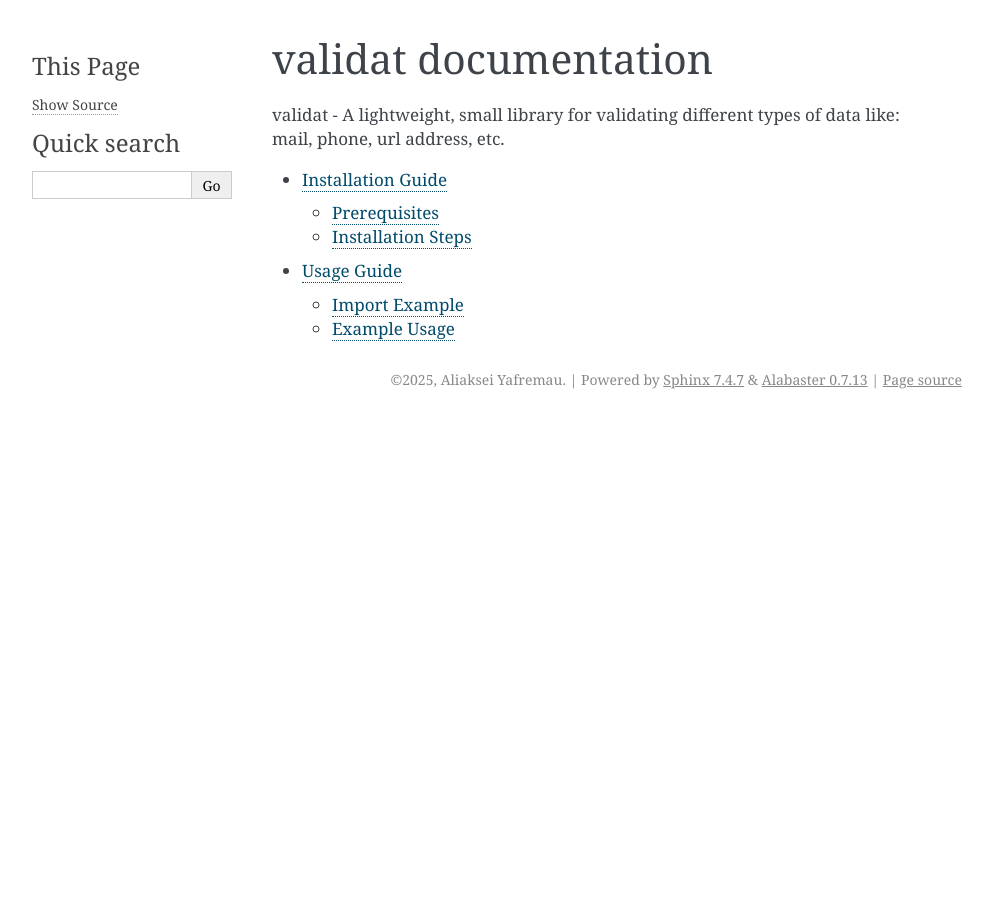
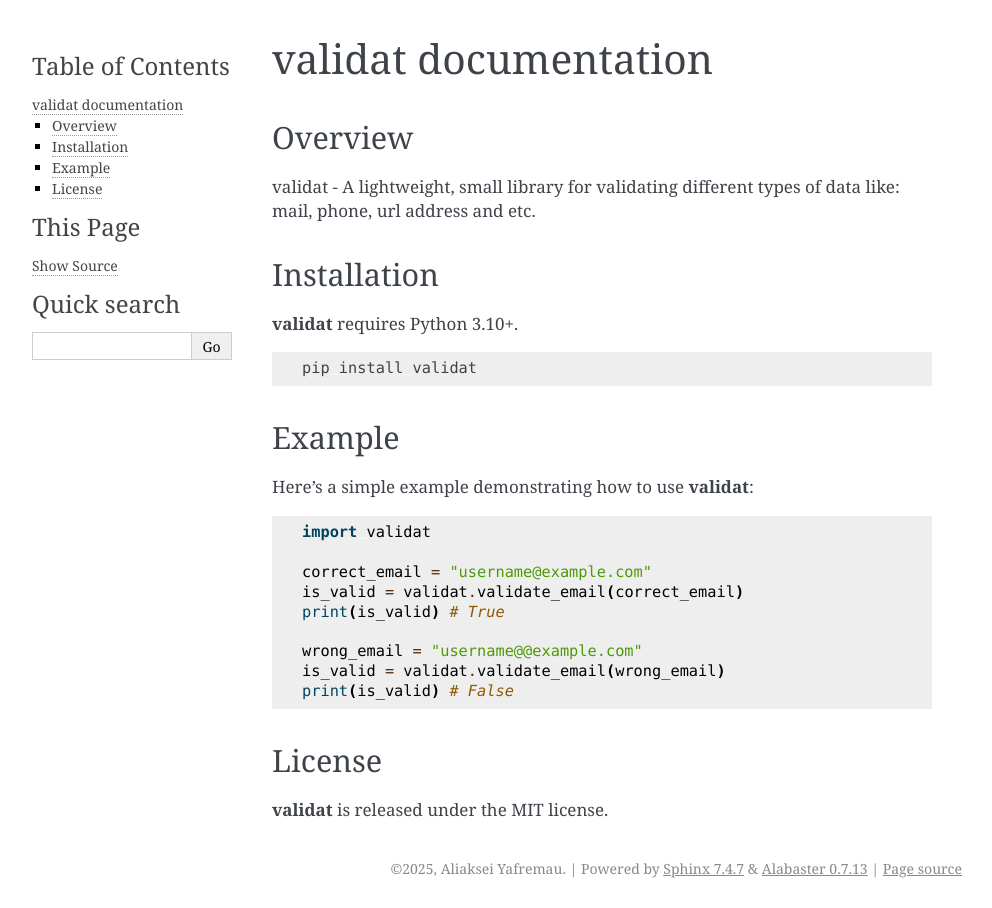
Before and after one commit to AliakseiYafremau/validat, a Sphinx documentation site: the page built from docs/source/index.rst, in a window 1280 px wide. Shown: the whole page, without its empty margins (148-1140 px from the left). Built offline with Sphinx 7.4.7, drawn with Linux system fonts in a browser that asks for light colours.

```diff
--- a/docs/source/conf.py
+++ b/docs/source/conf.py
@@ -1,3 +1,8 @@
+import os
+import sys
+sys.path.insert(0, os.path.abspath('../../../validat'))
+
+
 # Configuration file for the Sphinx documentation builder.
 #
 # For the full list of built-in configuration values, see the documentation:
@@ -14,7 +19,9 @@ release = "0.0.4"
 # -- General configuration ---------------------------------------------------
 # https://www.sphinx-doc.org/en/master/usage/configuration.html#general-configuration
 
-extensions = []
+extensions = [
+    'sphinx.ext.autodoc',
+]
 
 templates_path = ["_templates"]
 exclude_patterns = []
@@ -24,4 +31,3 @@ exclude_patterns = []
 # https://www.sphinx-doc.org/en/master/usage/configuration.html#options-for-html-output
 
 html_theme = "alabaster"
-html_static_path = ["_static"]
--- a/docs/source/index.rst
+++ b/docs/source/index.rst
@@ -6,11 +6,44 @@
 validat documentation
 =====================
 
-validat - A lightweight, small library for validating different types of data like: mail, phone, url address, etc.
+Overview
+--------
+validat - A lightweight, small library for validating different types of data like: mail, phone, url address and etc.
+
+
+Installation
+------------
+**validat** requires Python 3.10+.
+
+.. code-block:: bash
+
+   pip install validat
+
+
+Example
+-------
+Here’s a simple example demonstrating how to use **validat**:
+
+.. code-block:: python
+
+   import validat
+
+   correct_email = "username@example.com"
+   is_valid = validat.validate_email(correct_email)
+   print(is_valid) # True
+
+   wrong_email = "username@@example.com"
+   is_valid = validat.validate_email(wrong_email)
+   print(is_valid) # False
+
+
+License
+-------
+**validat** is released under the MIT license.
 
 
 .. toctree::
    :maxdepth: 2
+   :hidden:
 
-   installation
-   usage
+   api_reference
```
Also changed, not shown: docs/source/api_reference.rst (added, +38 -0 lines), docs/source/installation.rst (deleted, +0 -35 lines), docs/source/usage.rst (deleted, +0 -30 lines), 4 other files.
